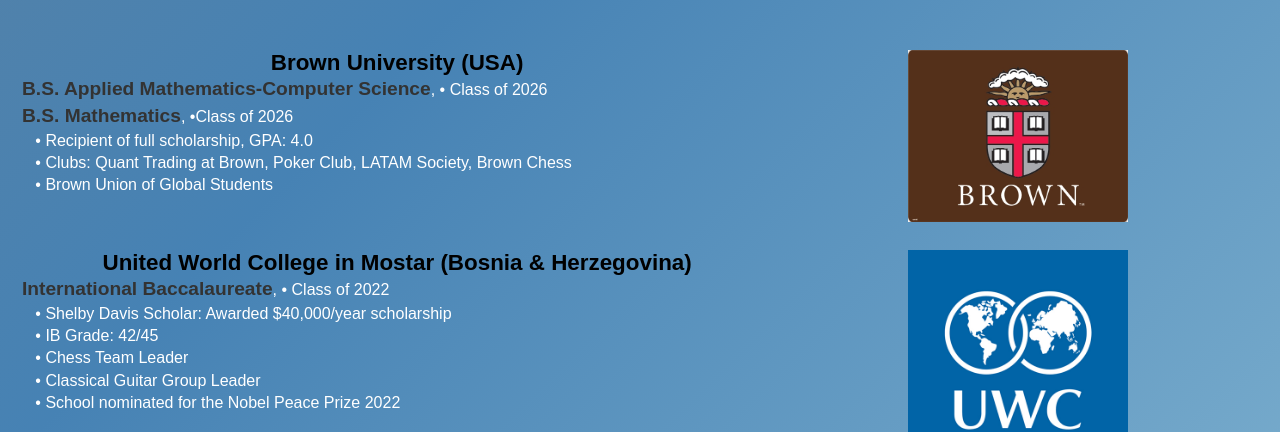
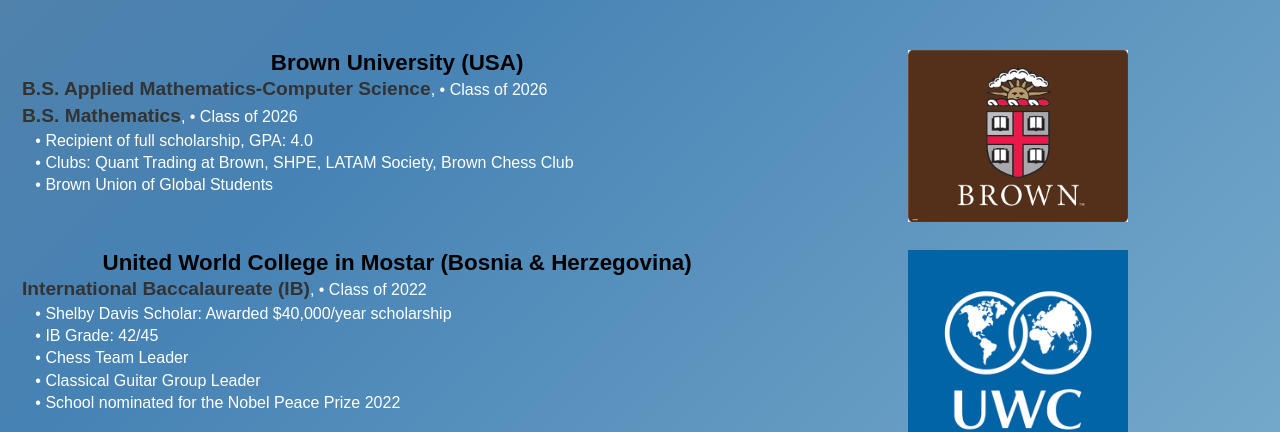
Before and after one commit to xXElGenio0203Xx/eugenio-macias.github.io, a Jekyll site: the page built from education.md, in a window 1280 px wide. Shown: the part 126-558 px from the top of the page. Built offline with Jekyll 4.4.1, drawn with Linux system fonts in a browser that asks for light colours; some web fonts are replaced.

Commit message:
Update education.md

```diff
--- a/education.md
+++ b/education.md
@@ -18,9 +18,9 @@ title: Education
         </a>
       </h3>
       <p><span style="font-size: larger;"><strong>B.S. Applied Mathematics-Computer Science</strong></span>, • Class of 2026<br>
-      <span style="font-size: larger;"><strong>B.S. Mathematics</strong></span>, •Class of 2026<br>
+      <span style="font-size: larger;"><strong>B.S. Mathematics</strong></span>, • Class of 2026<br>
       &nbsp;&nbsp;&nbsp;• Recipient of full scholarship, GPA: 4.0<br>
-      &nbsp;&nbsp;&nbsp;• Clubs: Quant Trading at Brown, Poker Club, LATAM Society, Brown Chess<br>
+      &nbsp;&nbsp;&nbsp;• Clubs: Quant Trading at Brown, SHPE, LATAM Society, Brown Chess Club<br>
       &nbsp;&nbsp;&nbsp;• Brown Union of Global Students<br></p><br><br>
 
     </td>
@@ -36,7 +36,7 @@ title: Education
           United World College in Mostar (Bosnia & Herzegovina)
         </a>
       </h3>
-      <p><span style="font-size: larger;"><strong>International Baccalaureate</strong></span>, • Class of 2022<br>
+      <p><span style="font-size: larger;"><strong>International Baccalaureate (IB)</strong></span>, • Class of 2022<br>
       &nbsp;&nbsp;&nbsp;• Shelby Davis Scholar: Awarded $40,000/year scholarship<br>
       &nbsp;&nbsp;&nbsp;• IB Grade: 42/45<br>
       &nbsp;&nbsp;&nbsp;• Chess Team Leader<br>
```
